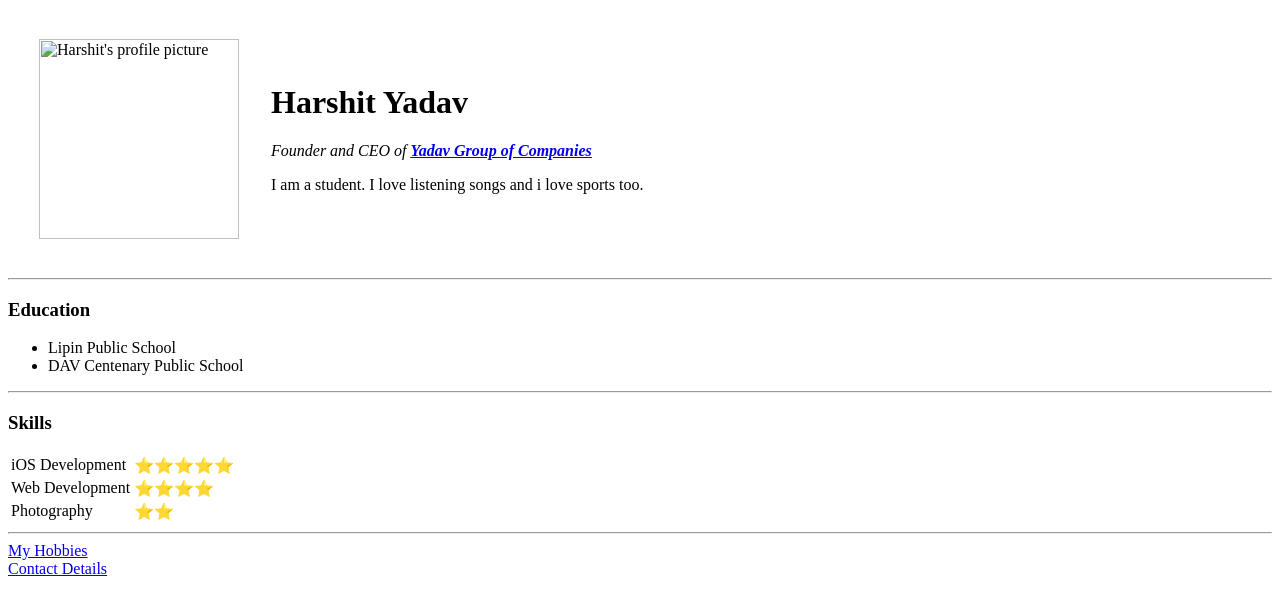
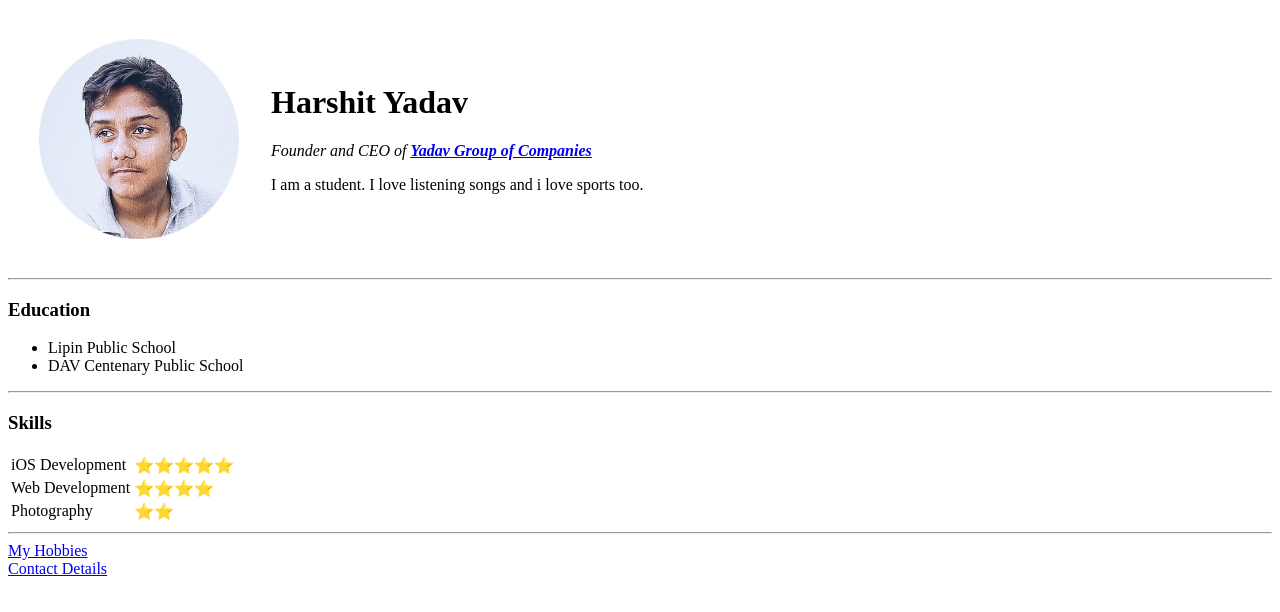
Before and after one commit to harshit0025/cv, a plain HTML site: page index.html in a window 1280 px wide. Drawn offline with Linux system fonts and the light colour scheme.

Commit message:
Update index.html

```diff
--- a/index.html
+++ b/index.html
@@ -7,7 +7,7 @@
 <body>
   <table cellspacing="30">
     <tr>
-      <td><img src="harshit-modified.png" alt="Harshit's profile picture" width="200" height="200"></td>
+      <td><img src="images/harshit-modified.png" alt="Harshit's profile picture" width="200" height="200"></td>
       <td>
       <h1>Harshit Yadav</h1>
       <p><em>Founder and CEO of <strong><u><a href="http://www.yadavgroup.in/">Yadav Group of Companies</a></u></strong></em></p>
```
